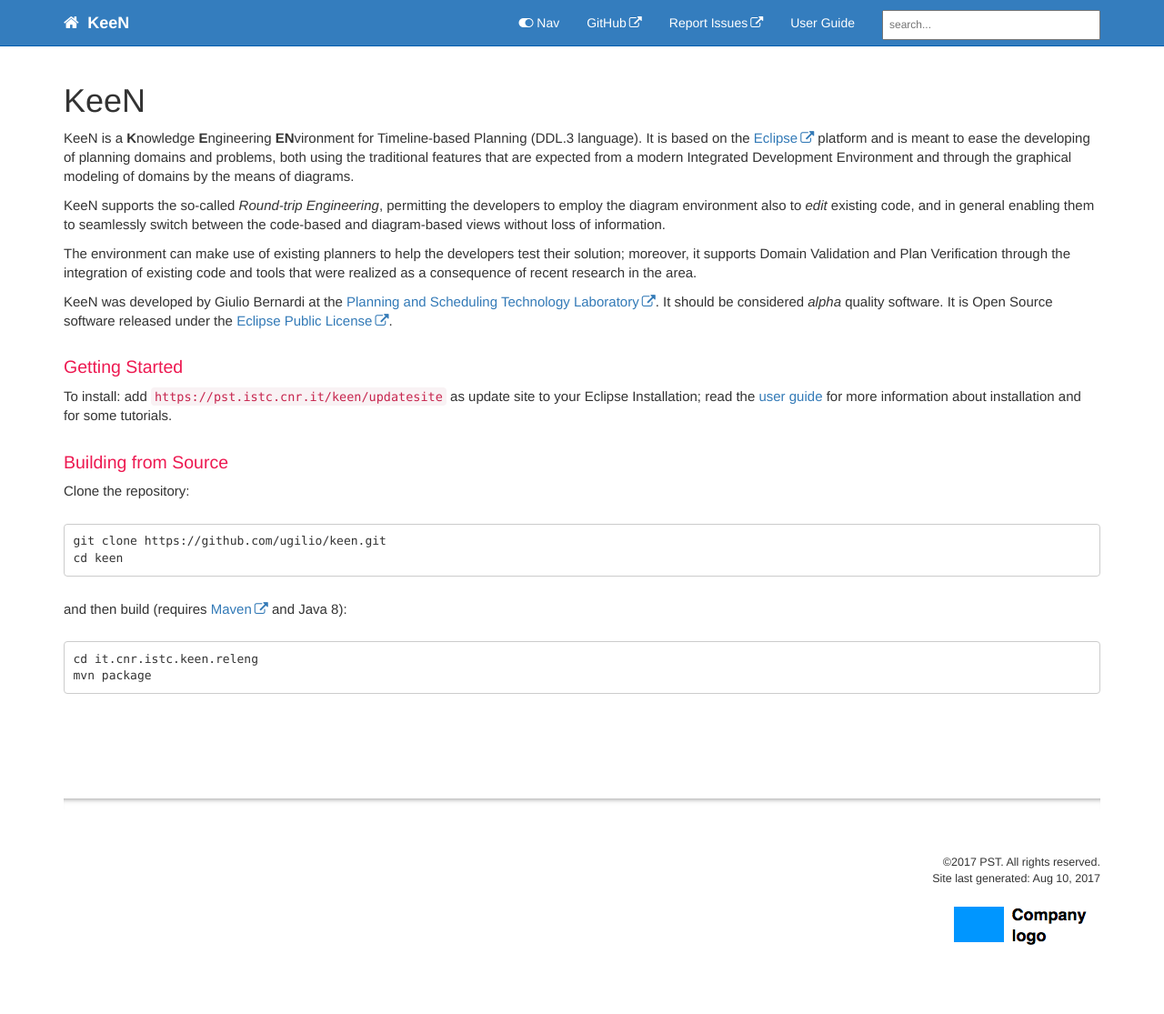
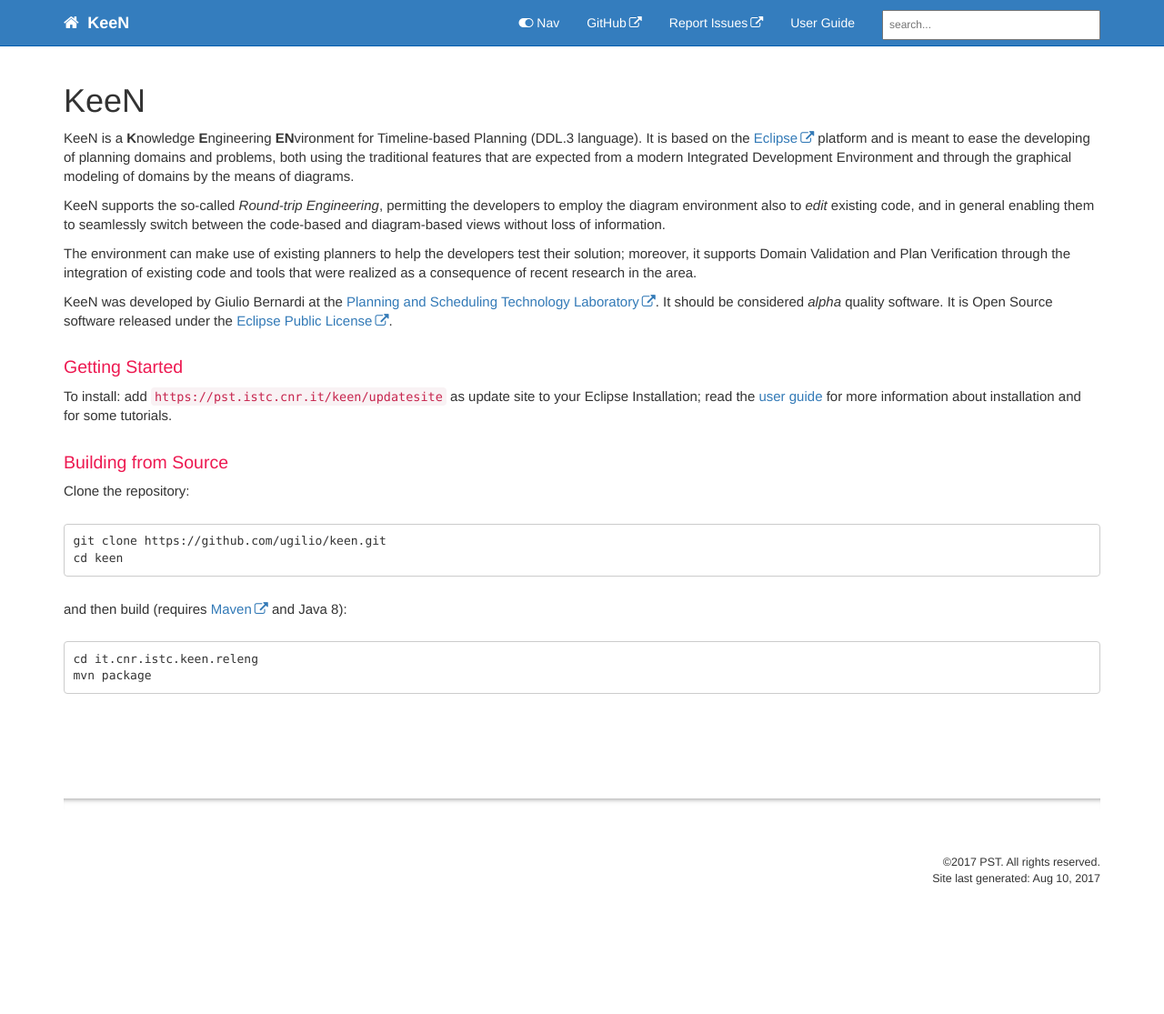
Before and after one commit to ugilio/keen, a Jekyll site: the page built from index.md, in a window 1280 px wide. Shown: the whole page at 91% size. Built offline with Jekyll 4.4.1, drawn with Linux system fonts in a browser that asks for light colours; nearby versions of some CDN libraries; comment, search, counter and statistics services are not loaded; after the commit the page ends 1026 px from its top, so only the background shows below that.

Commit message:
Customizatin: remove company logo

```diff
--- a/_includes/footer.html
+++ b/_includes/footer.html
@@ -3,7 +3,6 @@
                 <div class="col-lg-12 footer">
                &copy;{{ site.time | date: "%Y"  }} {{site.company_name}}. All rights reserved. <br />
 {% if page.last_updated %}<span>Page last updated:</span> {{page.last_updated}}<br/>{% endif %} Site last generated: {{ site.time | date: "%b %-d, %Y"  }} <br />
-<p><img src="{{ "images/company_logo.png" }}" alt="Company logo"/></p>
                 </div>
             </div>
 </footer>
```
Also changed, not shown: images/company_logo.png (deleted), images/company_logo_big.png (deleted).
